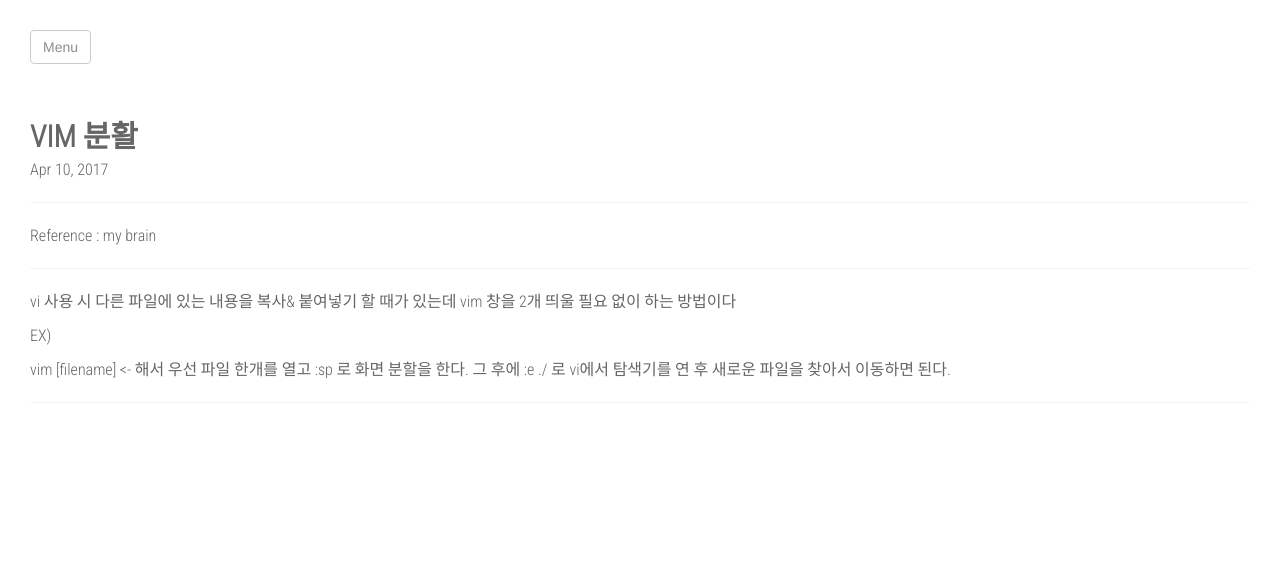
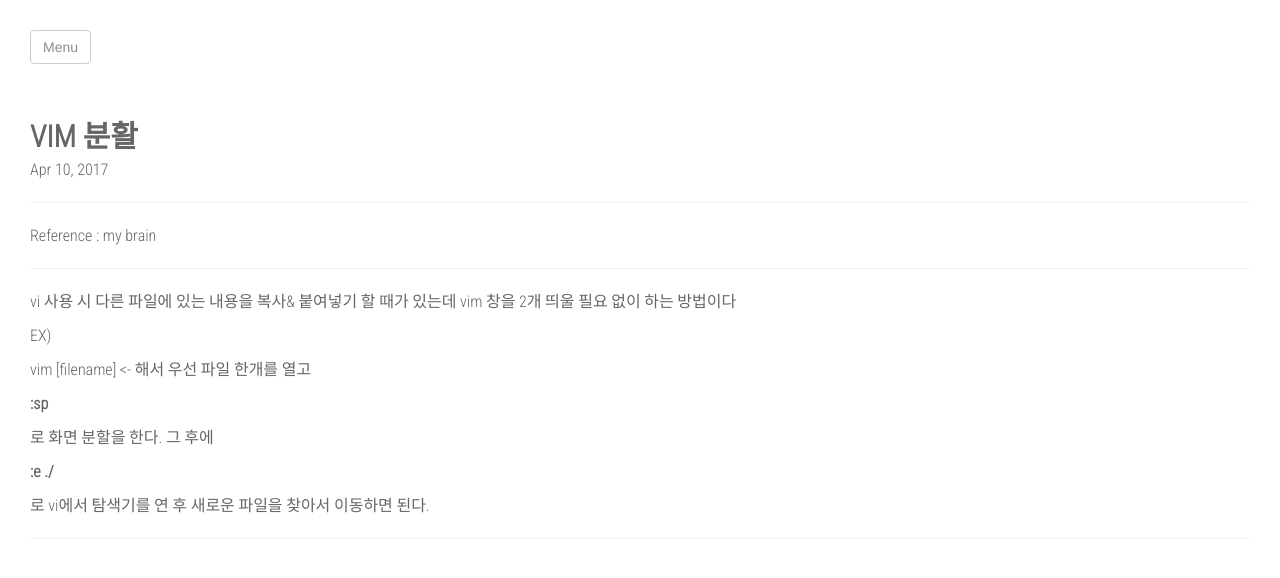
Before and after one commit to realx1017/realx1017.github.io, a Jekyll site: the page built from _posts/2017-04-10-vim-content.markdown, in a window 1280 px wide. Shown: the top 578 px of the page. Built offline with Jekyll 4.4.1, drawn with Linux system fonts in a browser that asks for light colours; nearby versions of some CDN libraries.

Commit message:
modify vim

```diff
--- a/_posts/2017-04-10-vim-content.markdown
+++ b/_posts/2017-04-10-vim-content.markdown
@@ -15,9 +15,13 @@ vi 사용 시 다른 파일에 있는 내용을 복사& 붙여넣기 할 때가
 EX)
 
 vim [filename] <- 해서 우선 파일 한개를 열고
-:sp
+
+**:sp**
+
 로 화면 분할을 한다. 그 후에
-:e ./
+
+**:e ./**
+
 로 vi에서 탐색기를 연 후 새로운 파일을 찾아서 이동하면 된다.
 
 ---
```
